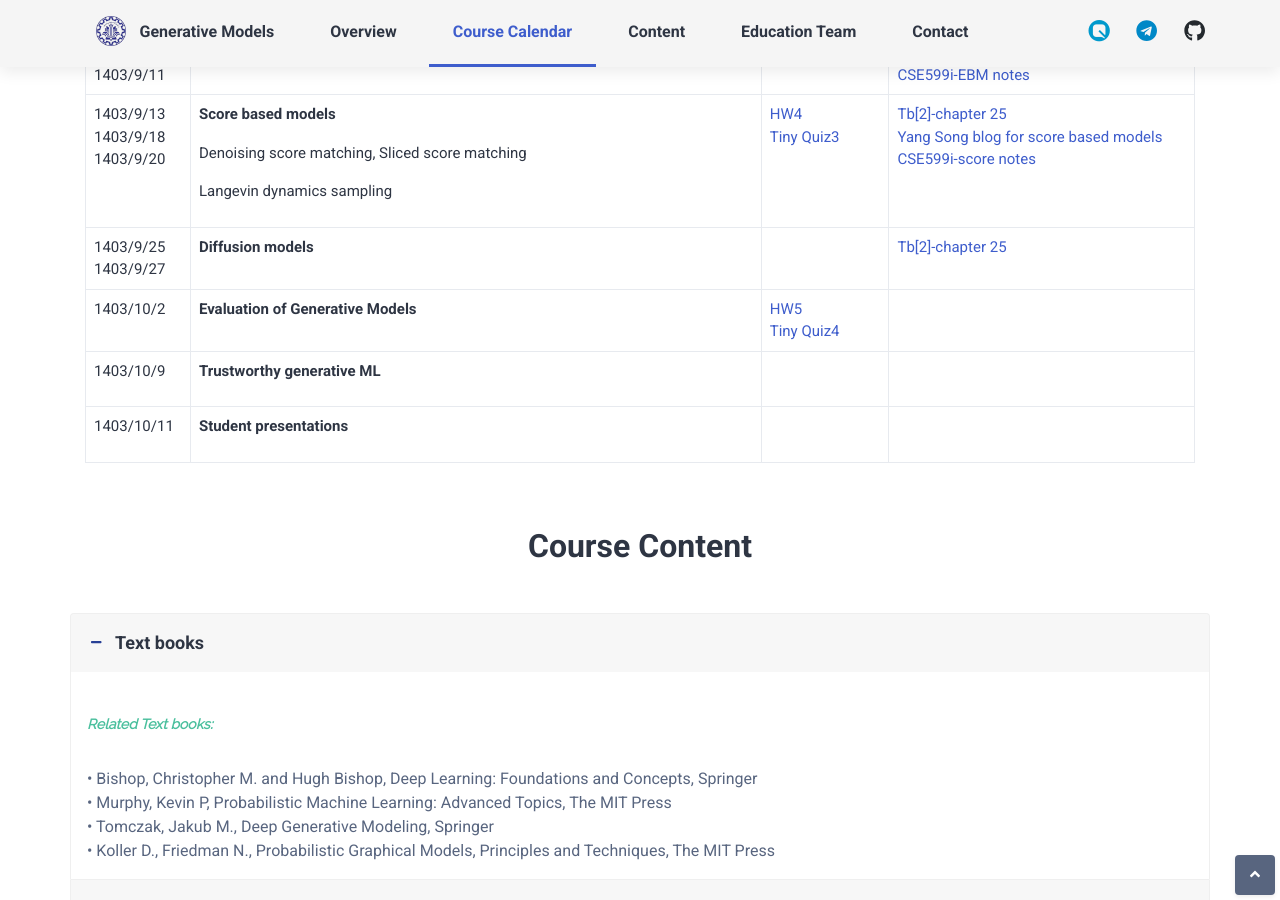
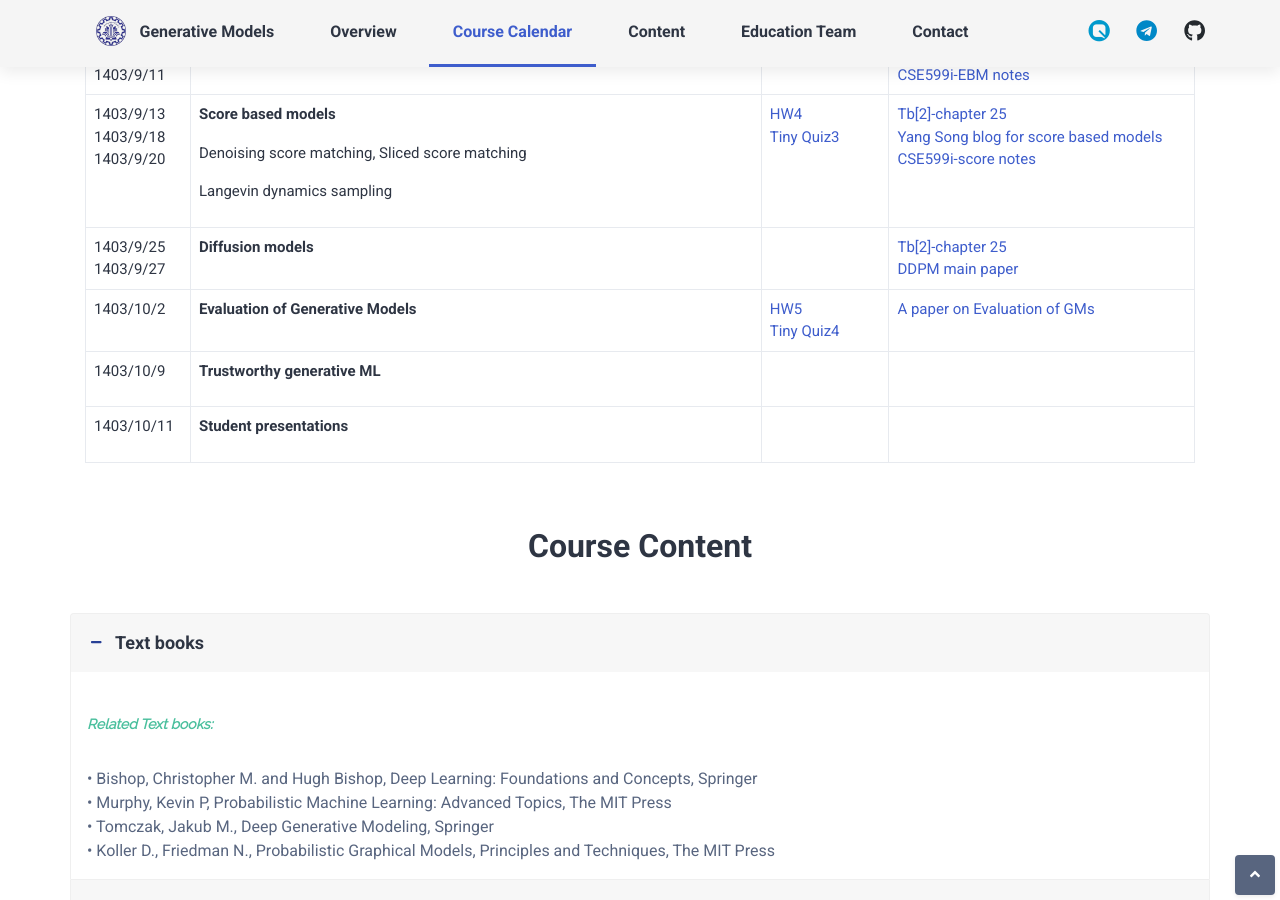
Before and after one commit to Sharif-CS-GenerativeModels/Sharif-CS-GenerativeModels.github.io, a Jekyll site: the page built from index.html, in a window 1280 px wide and 900 px high, scrolled down 2133 px. Built offline with Jekyll 4.4.1, drawn with Linux system fonts in a browser that asks for light colours; some web fonts are replaced; comment, search, counter and statistics services are not loaded.

Commit message:
Update calendar.yml

```diff
--- a/_data/calendar.yml
+++ b/_data/calendar.yml
@@ -242,6 +242,8 @@
   sections:
     - title: "Tb[2]-chapter 25"
       link: "https://mitpress.mit.edu/9780262048439/probabilistic-machine-learning/"
+    - title: "DDPM main paper"
+      link: "https://arxiv.org/pdf/2006.11239"
   color: ""
 
 - date:
@@ -254,7 +256,9 @@
       link: "/assignments/hw5.pdf"
     - title: "Tiny Quiz4"
       link: "/assignments/hw3.pdf"
-  sections: []
+  sections:
+    - title: "A paper on Evaluation of GMs"
+      link: "https://arxiv.org/pdf/1511.01844"
   color: ""
 
 - date:
```
